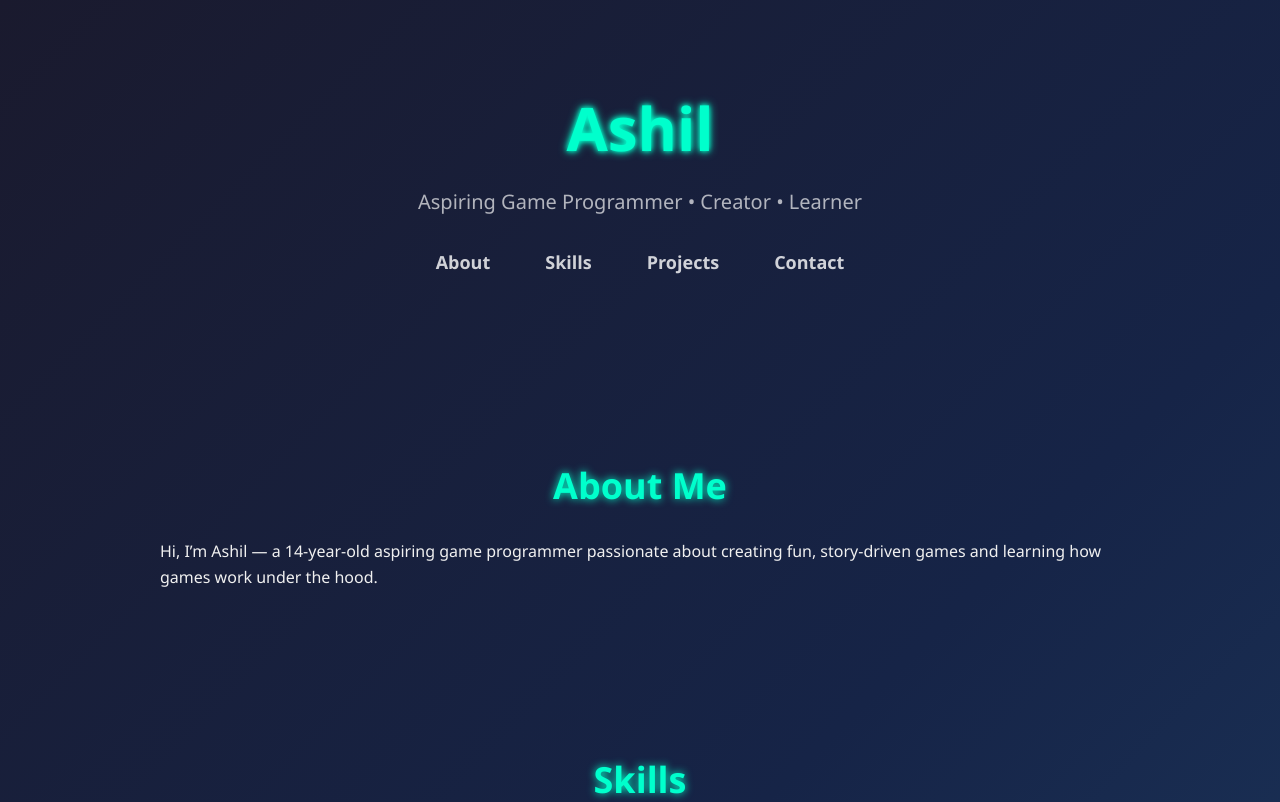
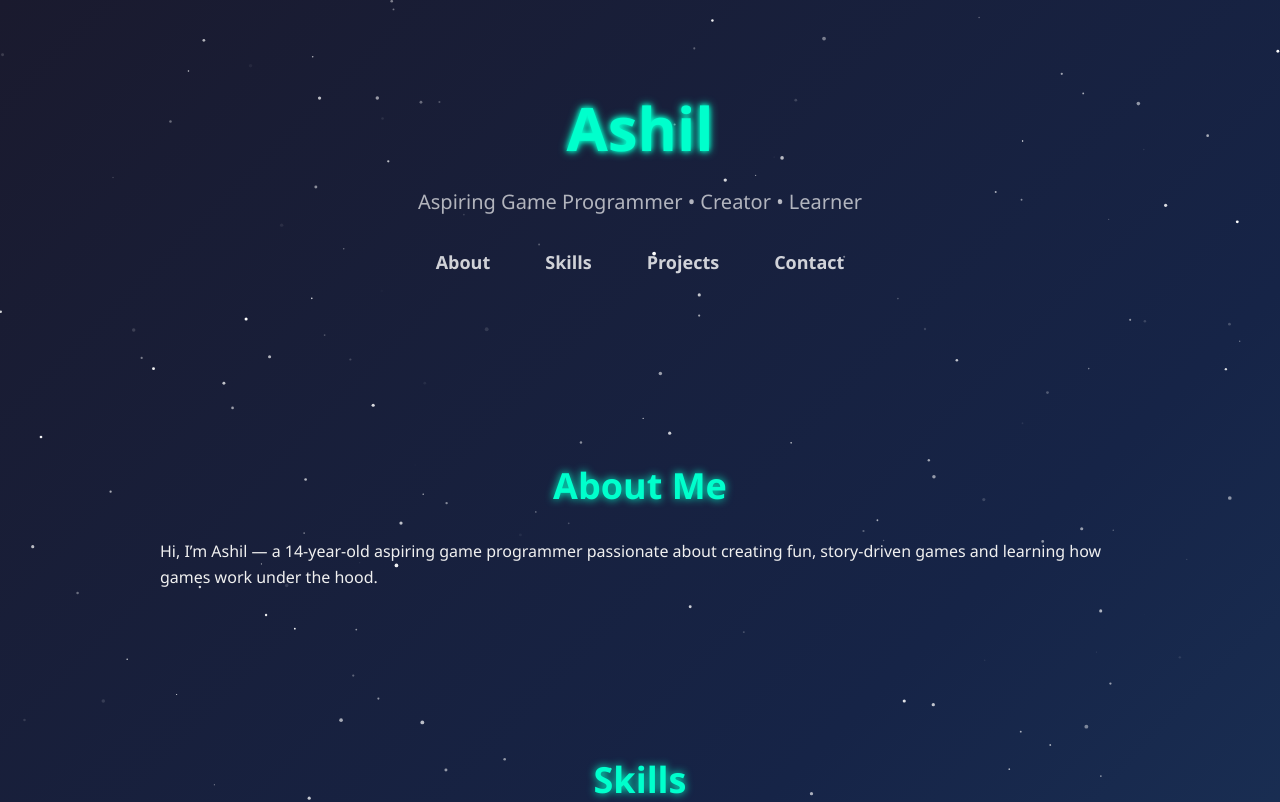
Before and after one commit to Ashiltg3/Ashiltg3.github.io, a plain HTML site: page index.html in a window 1280 px wide. Shown: the top 802 px of the page. Drawn offline with Linux system fonts and the light colour scheme.

Commit message:
Update script source path in index.html

```diff
--- a/index.html
+++ b/index.html
@@ -5,7 +5,7 @@
   <meta name="viewport" content="width=device-width, initial-scale=1.0">
   <title>Ashil | Game Programmer Portfolio</title>
   <link rel="stylesheet" href="css/styles.css">
-  <script defer src="css/script.js"></script>
+  <script defer src="js/script.js"></script>
 </head>
 <body>
   <header id="header">
```
